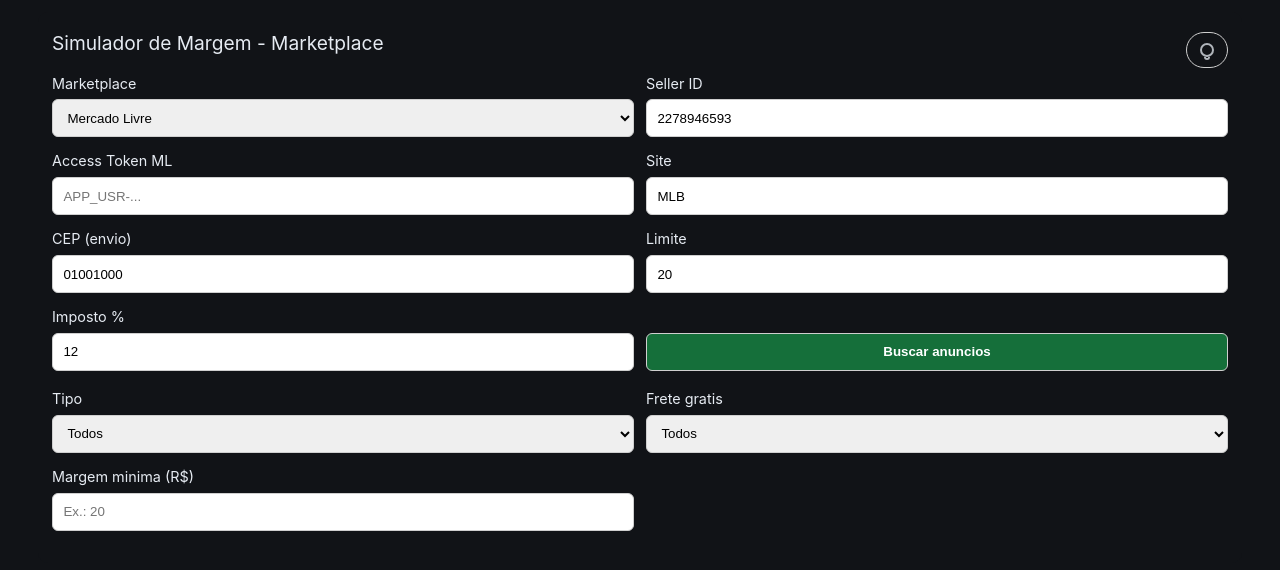
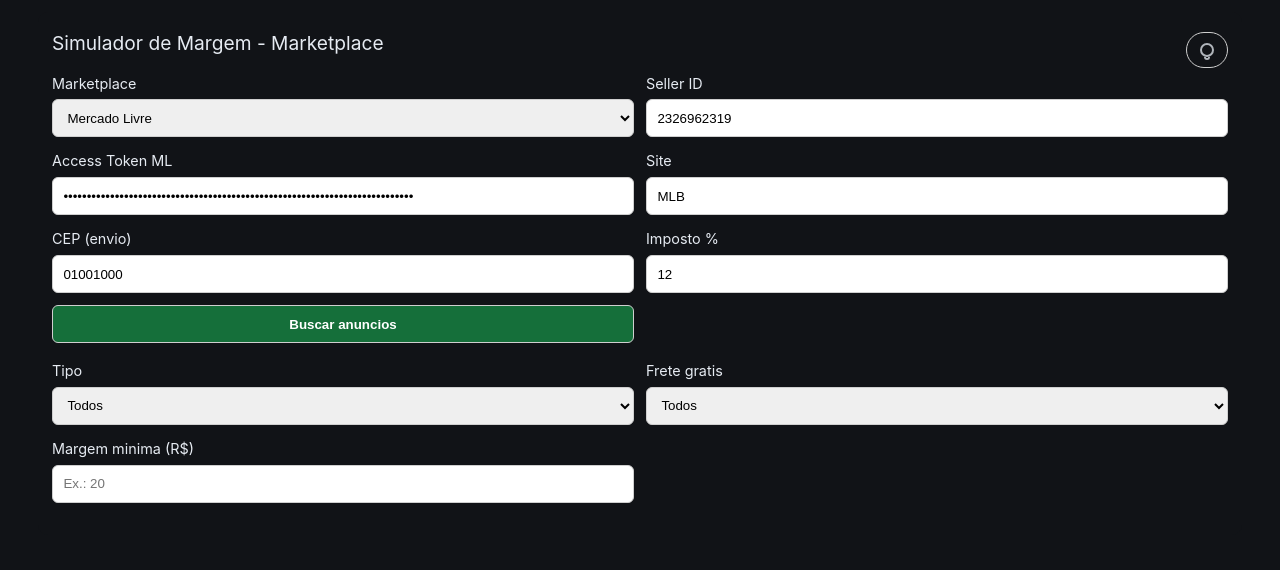
Before and after one commit to guibardev/api-mercado-livre, a Vue app: page / in a window 1280 px wide. Shown: the top 570 px of the page. Built offline with nearby package versions, Linux system fonts and the light colour scheme.

Commit message:
feat: update seller ID and access token handling, improve item fetching logic

```diff
--- a/src/App.vue
+++ b/src/App.vue
@@ -2,11 +2,10 @@
 import { computed, ref, watch } from 'vue'
 
 const siteId = ref('MLB')
-const sellerId = ref('2278946593')
+const sellerId = ref('2326962319')
 const marketplace = ref('ml')
 const shopeeShopId = ref('')
 const cep = ref('01001000')
-const limite = ref(20)
 const carregando = ref(false)
 const erro = ref('')
 const anuncios = ref([])
@@ -18,7 +17,7 @@ const COSTS_STORAGE_KEY = 'ml_product_costs'
 const FREIGHTS_STORAGE_KEY = 'ml_freight_simulation'
 const THEME_STORAGE_KEY = 'ui_theme'
 
-const accessToken = ref(localStorage.getItem(TOKEN_STORAGE_KEY) || '')
+const accessToken = ref('APP_USR-7222342522058077-030616-3ea319770fa421f3bcc17425dad5632d-2326962319')
 const shopeeAccessToken = ref(localStorage.getItem(SHOPEE_TOKEN_STORAGE_KEY) || '')
 const aliquotaImposto = ref(Number(localStorage.getItem(TAX_RATE_STORAGE_KEY) || 12))
 const custoProdutosById = ref(JSON.parse(localStorage.getItem(COSTS_STORAGE_KEY) || '{}'))
@@ -41,15 +40,6 @@ const mapaTipos = {
   gold_special: 'Premium',
   gold_premium: 'Premium Plus'
 }
-
-watch(accessToken, (novoToken) => {
-  const valor = novoToken.trim()
-  if (!valor) {
-    localStorage.removeItem(TOKEN_STORAGE_KEY)
-    return
-  }
-  localStorage.setItem(TOKEN_STORAGE_KEY, valor)
-})
 
 watch(shopeeAccessToken, (novoToken) => {
   const valor = novoToken.trim()
@@ -462,9 +452,16 @@ async function buscarEnvios(item) {
 }
 
 async function buscarIdsAnunciosVendedor() {
-  const limiteNormalizado = Math.min(Math.max(Number(limite.value) || 20, 1), 50)
   const seller = sellerId.value.trim()
-  const respostaIds = await mlFetch(`/users/${seller}/items/search?limit=${limiteNormalizado}`)
+  const limitePagina = 50
+  let offset = 0
+  let total = null
+  const ids = []
+
+  while (total === null || offset < total) {
+    const respostaIds = await mlFetch(
+      `/users/${seller}/items/search?limit=${limitePagina}&offset=${offset}`
+    )
 
     if (!respostaIds.ok) {
       const detalhe = await parseErroResposta(respostaIds, 'Nao foi possivel carregar os anuncios do vendedor.')
@@ -472,23 +469,43 @@ async function buscarIdsAnunciosVendedor() {
     }
 
     const dadosIds = await respostaIds.json()
-  return Array.isArray(dadosIds?.results) ? dadosIds.results : []
+    const resultadosPagina = Array.isArray(dadosIds?.results) ? dadosIds.results : []
+    ids.push(...resultadosPagina)
+
+    total = Number(dadosIds?.paging?.total)
+    if (!Number.isFinite(total)) break
+    offset += resultadosPagina.length
+    if (!resultadosPagina.length) break
+  }
+
+  return ids
 }
 
 async function buscarItensAutenticado() {
   const idsAnuncios = await buscarIdsAnunciosVendedor()
   if (!idsAnuncios.length) return []
 
-  const respostaItens = await mlFetch(`/items?ids=${idsAnuncios.join(',')}`)
+  const tamanhoLote = 20
+  const lotes = []
+  for (let i = 0; i < idsAnuncios.length; i += tamanhoLote) {
+    lotes.push(idsAnuncios.slice(i, i + tamanhoLote))
+  }
+
+  const respostas = await Promise.all(
+    lotes.map(async (lote) => {
+      const respostaItens = await mlFetch(`/items?ids=${lote.join(',')}`)
       if (!respostaItens.ok) {
         const detalhe = await parseErroResposta(respostaItens, 'Nao foi possivel carregar detalhes dos anuncios.')
         throw new Error(detalhe)
       }
-
       const dadosItens = await respostaItens.json()
       return Array.isArray(dadosItens)
         ? dadosItens.filter((x) => x?.code === 200 && x?.body).map((x) => x.body)
         : []
+    })
+  )
+
+  return respostas.flat()
 }
 
 async function carregarAnunciosMercadoLivre() {
@@ -570,7 +587,7 @@ async function carregarAnuncios() {
       </label>
       <label v-if="marketplace === 'ml'">
         Seller ID
-        <input v-model="sellerId" type="text" placeholder="Ex.: 2278946593" />
+        <input v-model="sellerId" type="text" readonly />
       </label>
       <label v-else>
         Shop ID
@@ -583,7 +600,7 @@ async function carregarAnuncios() {
           v-model="accessToken"
           type="password"
           autocomplete="off"
-          placeholder="APP_USR-..."
+          readonly
         />
         <input
           v-else
@@ -600,10 +617,6 @@ async function carregarAnuncios() {
       <label v-if="marketplace === 'ml'">
         CEP (envio)
         <input v-model="cep" type="text" placeholder="Ex.: 01001000" />
-      </label>
-      <label v-if="marketplace === 'ml'">
-        Limite
-        <input v-model.number="limite" type="number" min="1" max="50" />
       </label>
       <label v-if="marketplace === 'ml'">
         Imposto %
```
Lines whose indentation alone changed are shown as unchanged.
